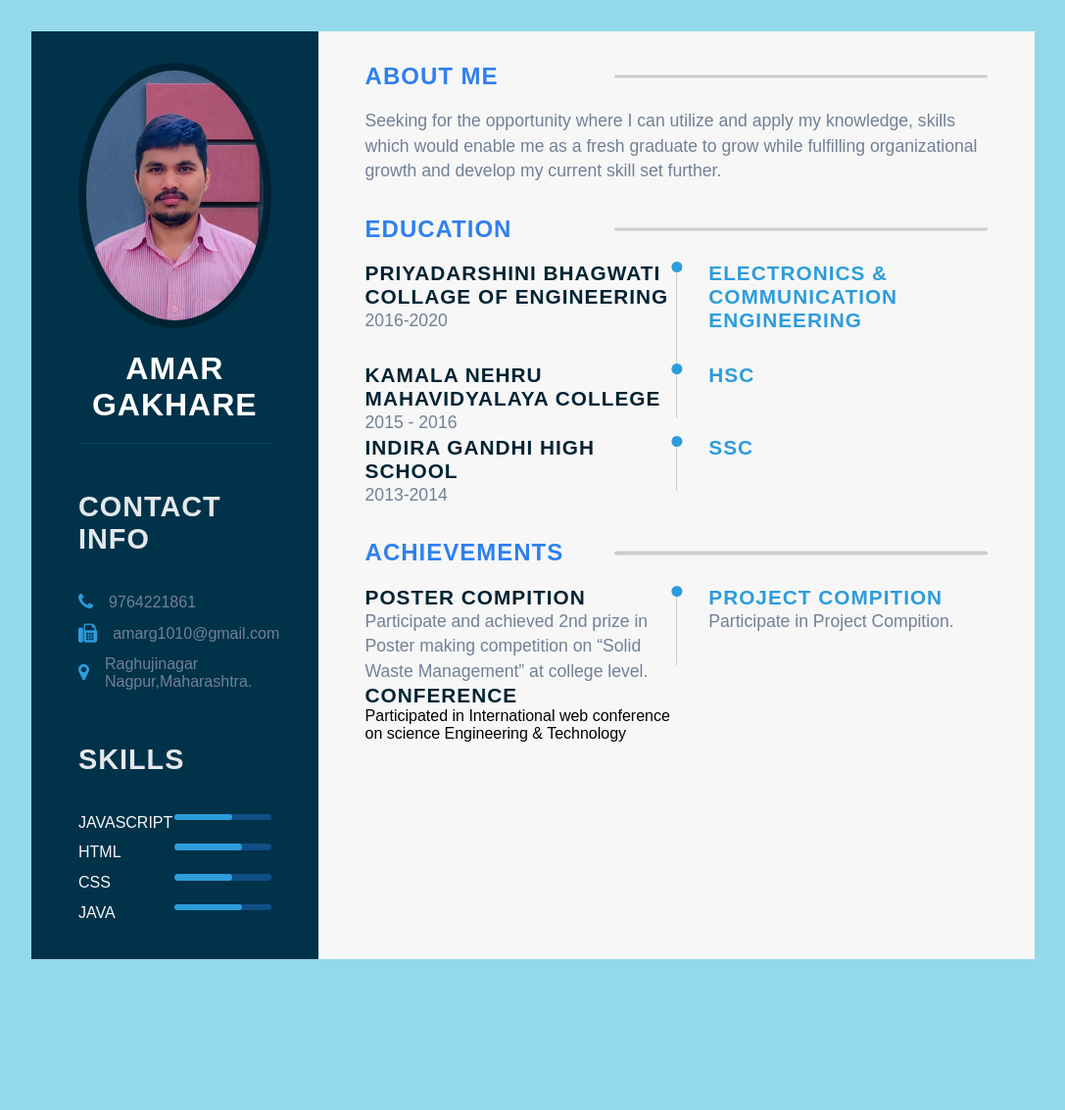
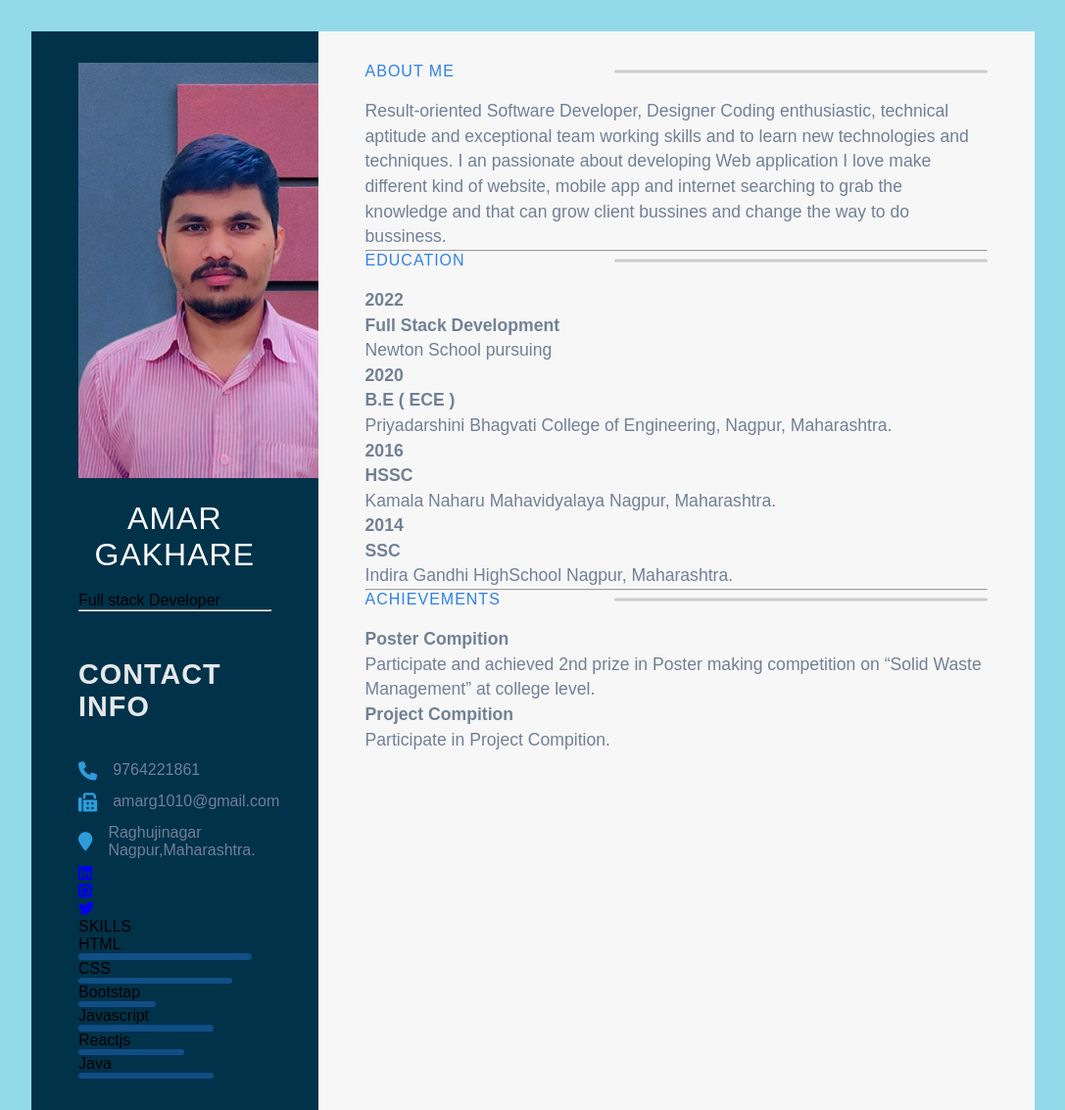
Before and after one commit to amarg1010/Resume, a plain HTML site: page index.html in a window 1280 px wide. Shown: the whole page at 98% size, without its empty margins (96-1183 px from the left). Before the commit the page ends 1011 px from the top, so only its background shows below. Drawn offline with Linux system fonts and the light colour scheme.

Commit message:
Update index.html

```diff
--- a/index.html
+++ b/index.html
@@ -1,28 +1,37 @@
-
-
 <!DOCTYPE html>
 <html lang="en">
     <head>
-    <meta charset="UTF-8">
+        <meta charset="utf-8">
         <meta http-equiv="X-UA-Compatible" content="IE=edge">
-    <meta name="viewport" content="width=device-width, initial-scale=1.0">
+        <meta name="viewport" content="width=device-width, initial-scale=1">
+        <meta name="description" content="">
+        <meta name="author" content="">
         <title>Resume</title>
-    <link rel="preconnect" href="https://fonts.gstatic.com">
-    <link rel="stylesheet" href="style.css">
+
+    <link rel="preconnect" href="https://fonts.googleapis.com">
+    <link rel="preconnect" href="https://fonts.gstatic.com" crossorigin>
+    <link rel="stylesheet" href="./style.css">
     <link href="https://fonts.googleapis.com/css2?family=Poppins:wght@100;300;400;600&display=swap" rel="stylesheet">
     <link rel="stylesheet" href="https://cdnjs.cloudflare.com/ajax/libs/font-awesome/4.7.0/css/font-awesome.min.css">
+    <link rel="stylesheet" href="https://cdnjs.cloudflare.com/ajax/libs/font-awesome/6.1.1/css/all.min.css">
+
     </head>
     <body>
-    <main class="main-content">
+        <main class="main-content" contenteditable="true">
             <section class="left-section">
                  <div class="left-content">
-                <div class="profile">
-                    <div class="image">
-                        <img src="image.jpg" alt="">
+                    <!-- Write code for the left section here -->
+                    <div class="profile-details">
+                        <div class="profile-image">
+                            <img src="image.jpg">
                         </div>
-                    <h2 class="name">Amar Gakhare</h2>
-
+                        <div class="name">
+                            Amar Gakhare
                         </div>
+                        <div class="designation">
+                           Full stack Developer
+                        </div>
+                        <hr>
                         <div class="contact-info">
                             <h3 class="main-title">Contact Info</h3>
                             <ul>
@@ -40,111 +49,147 @@
                                 </li>
                             </ul>
                         </div>
-                <div class="skills-section">
-                    <h3 class="main-title">Skills</h3>
-                    <ul>
-                        <li>
-                            <p class="skill-title">Javascript</p>
-                            <div class="progress-bar">
-                                <div class="progress js-progress"></div>
+
+                        <div class="contact-info">
+                            <div class="contact-item">
+                                <div class="social-media">
+                                    <li class="icon">
+                                        <a href="#" target="_blank">
+                                            <i class="fa-brands fa-linkedin"></i>
+                                        </a>
+                                    </li>
+                                    <li class="icon">
+                                        <a href="#" target="_blank">
+                                            <i class="fa-brands fa-github-square"></i>
+                                        </a>
+                                    </li>
+                                    <li class="icon">
+                                        <a href="#" target="_blank">
+                                            <i class="fa-brands fa-twitter"></i>
+                                        </a>
+                                    </li>
                                 </div>
-                        </li>
-                        <li>
-                            <p class="skill-title">HTML</p>
-                            <div class="progress-bar">
-                                <div class="progress ps-progress"></div>
                              </div>
-                        </li>
-                        <li>
-                            <p class="skill-title">CSS</p>
-                            <div class="progress-bar">
-                                <div class="progress j-progress"></div>
                         </div>
-                        </li>
-                        <li>
-                            <p class="skill-title">Java</p>
-                            <div class="progress-bar">
-                                <div class="progress c-progress"></div>
+
+                        <div class="skills-info">
+                            <div class="skills"> SKILLS </div>
+                                <div class="skills-content">
+
+                                    <div class="skill-item">
+                                            <div class="skill-name">HTML</div>
+                                            <div class="progress-bar" style="width:90%;"></div>
                                     </div>
-                        </li>
+
+                                    <div class="skill-item">
+                                        <div class="skill-name">CSS</div>
+                                        <div class="progress-bar" style="width:80%;"></div>
                                     </div>
 
 
+                                    <div class="skill-item">
+                                        <div class="skill-name">Bootstap</div>
+                                        <div class="progress-bar" style="width:40%;"></div>
+                                    </div>
 
+                                    <div class="skill-item">
+                                        <div class="skill-name">Javascript</div>
+                                        <div class="progress-bar" style="width:70%;"></div>
                                     </div>
+
+                                    <div class="skill-item">
+                                        <div class="skill-name">Reactjs</div>
+                                        <div class="progress-bar" style="width:55%;"></div>
                                     </div>
-        </section>
-        <section class="right-section">
-            <div class="right-main-content">
-                <section class="about sect">
-                    <h2 class="right-title">About Me</h2>
-                    <p class="para">
-                        Seeking for the opportunity where I can utilize and apply my knowledge, skills which would enable me as a
-fresh graduate to grow while fulfilling organizational growth and develop my current skill set further.
-                    </p>
-                </section>
-
-
-                <section class="education sect">
-                    <h2 class="right-title">Education</h2>
-                    <div class="timeline">
-                        <div class="left-tl-content">
-                            <h5 class="tl-title">Priyadarshini Bhagwati Collage of Engineering</h5>
-                            <p class="para">2016-2020</p>
-                        </div>
-                        <div class="right-tl-content">
-                            <div class="tl-content">
-                                <h5 class="tl-title-2">Electronics & Communication Engineering</h5>
+                                    <div class="skill-item">
+                                        <div class="skill-name">Java</div>
+                                        <div class="progress-bar" style="width:70%;"></div>
                                     </div>
                                 </div>
                             </div>
-                    <div class="timeline">
-                        <div class="left-tl-content">
-                            <h5 class="tl-title">Kamala Nehru Mahavidyalaya College</h5>
-                            <p class="para">2015 - 2016</p>
-                        </div>
-                        <div class="right-tl-content">
-                            <div class="tl-content">
-                                <h5 class="tl-title-2">HSC</h5>
-                            </div>
-                        </div>
-                    </div>
-                    <div class="timeline">
-                        <div class="left-tl-content">
-                            <h5 class="tl-title">Indira Gandhi High School</h5>
-                            <p class="para">2013-2014</p>
-                        </div>
-                        <div class="right-tl-content">
-                            <div class="tl-content">
-                                <h5 class="tl-title-2">SSC</h5>
                         </div>
                     </div>
                 </div>
             </section>
-                <section class="awards sect">
-                    <h2 class="right-title">Achievements</h2>
-                    <div class="timeline">
-                        <div class="left-tl-content">
-                            <h5 class="tl-title">Poster Compition</h5>
-                            <p class="para">Participate and achieved 2nd prize in Poster making competition on “Solid Waste Management” at college level.</p>
+
+            <section class="right-section">
+                <div class="right-main-content">
+
+                    <div class="about">
+                        <div class="right-title">
+                            about me
                         </div>
-                        <div class="right-tl-content">
-                            <div class="tl-content">
-                                <h5 class="tl-title-2">Project Compition</h5>
+                        <p class="para">
+                            Result-oriented Software Developer, Designer Coding enthusiastic, technical aptitude and exceptional
+                    team working skills and to learn
+                    new technologies and
+                    techniques. I an passionate about developing Web application I love make
+                    different kind of
+                    website, mobile app and internet searching to grab the knowledge and that can grow client bussines
+                    and change the way to
+                    do bussiness.
+                        </p>
+                    </div>
+
+                    <hr>
+                    <div class="about">
+                        <div class="right-title">
+                            Education
+                        </div>
+                        <p class="para">
+                            <b>2022<br>
+                                Full Stack Development<br></b>
+                        </p>
+                        <p class="para">
+
+                            Newton School
+                            pursuing
+                        </p>
+                        <p class="para">
+                            <b>2020<br>
+                                B.E ( ECE )<br></b>
+                        </p>
+                        <p class="para">
+
+                             Priyadarshini Bhagvati College of Engineering, Nagpur, Maharashtra.<br>
+
+                        </p>
+                        <p class="para">
+                            <b>2016<br>
+                                HSSC <br></b>
+                        </p>
+                        <p class="para">
+                            Kamala Naharu Mahavidyalaya Nagpur, Maharashtra.
+                        </p>
+                        <p class="para">
+                            <b>2014<br>
+                                SSC <br></b>
+                        </p>
+                        <p class="para">
+                            Indira Gandhi HighSchool Nagpur, Maharashtra.
+                        </p>
+                    </div>
+                    <hr>
+
+
+                    <div class="about">
+                        <div class="right-title">
+                            Achievements
+                        </div>
+                        <p class="para">
+                            <b>Poster Compition</b>
+                        </p>
+                        <p class="para">
+                            Participate and achieved 2nd prize in Poster making competition on “Solid Waste Management” at college level.
+                        </p>
+                        <p class="para">
+                            <b>Project Compition</b>
+                        </p>
                         <p class="para">
                             Participate in Project Compition.
                         </p>
                     </div>
                 </div>
-                    </div>
-                    <div class="timeline">
-                        <div class="left-tl-content">
-                            <h5 class="tl-title">Conference</h5>
-                            <p class="para"></p>Participated in International web conference on science Engineering & Technology
-                        </div>
-                    </div>
-                </section>
-            </div>
             </section>
         </main>
     </body>
```
Lines whose indentation alone changed are shown as unchanged.
